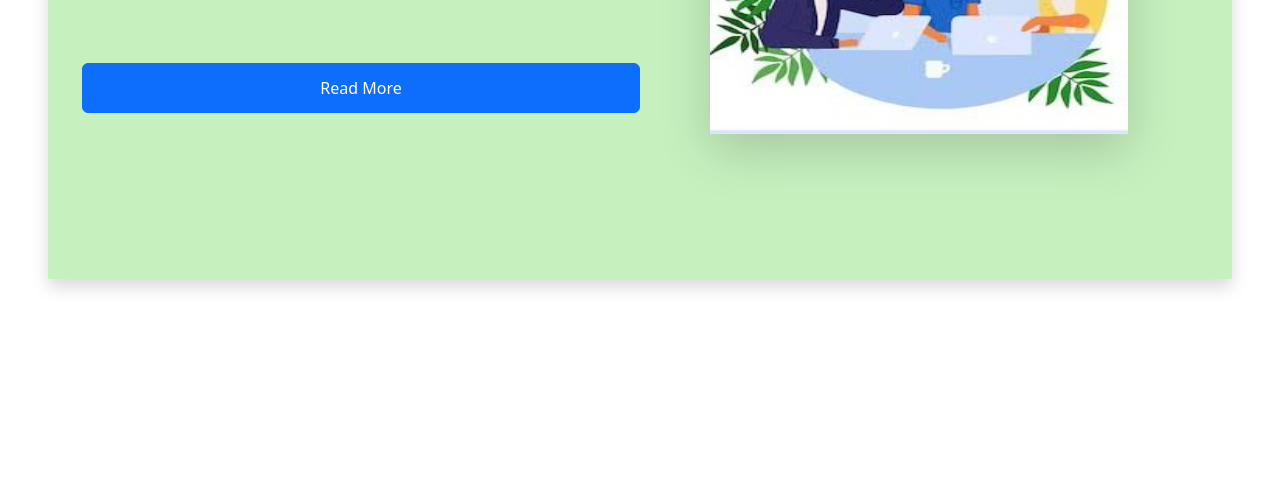
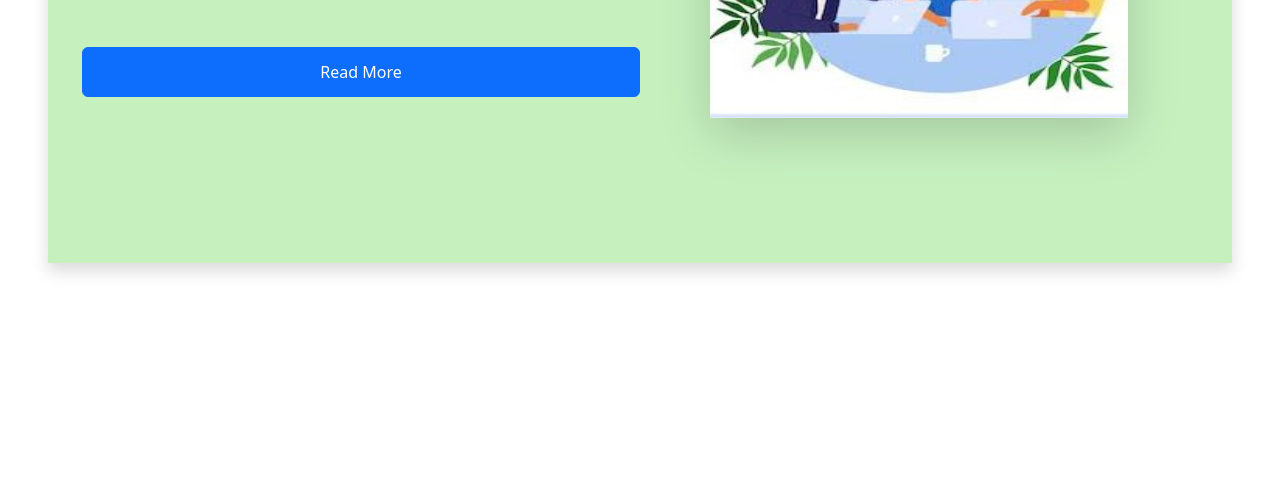
Before and after one commit to JustFelix-Dev/Collaboration, a plain HTML site: page aboutUs.html in a window 1280 px wide. Shown: the part 313-800 px from the top of the page. Drawn offline with nearby package versions, Linux system fonts and the light colour scheme.

Commit message:
Adeolu working on the project

```diff
--- a/aboutUs.html
+++ b/aboutUs.html
@@ -25,7 +25,7 @@
   </style>
   <body class="w-100 p-5" style="height: 100vh">
     <div
-      class="main-container h-75 shadow my-auto mt-3 pt-4"
+      class="main-container h-75 shadow my-auto  pt-4"
       style="background-color: #c6f1bf"
     >
       <div class="container container-fluid main d-flex mt-0">
```
